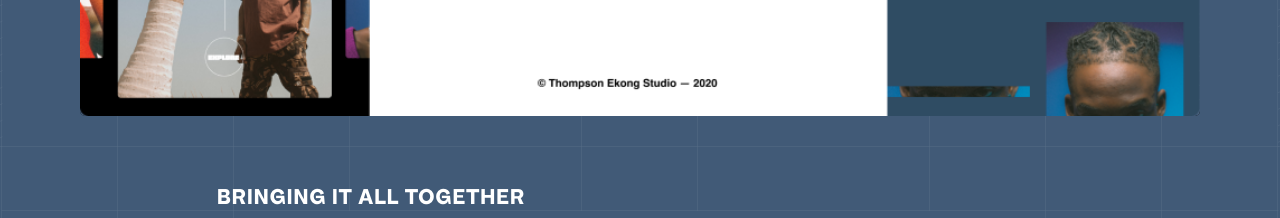
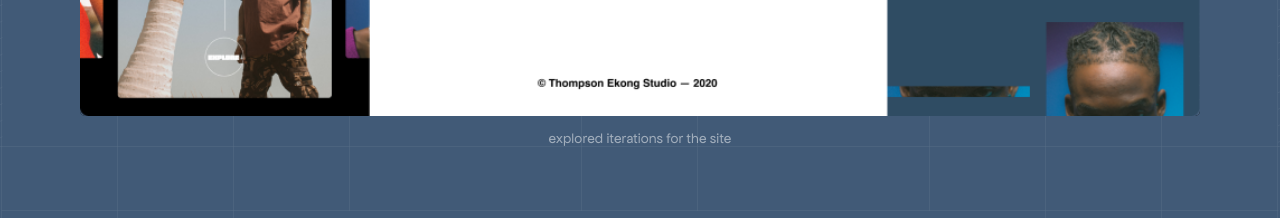
Before and after one commit to audumart/portfolio, a Next.js app: page /tse in a window 1280 px wide. Shown: the part 2680-2898 px from the top of the page. Built offline with nearby package versions, Linux system fonts and the light colour scheme.

Commit message:
additional site content

```diff
--- a/app/tse/page.tsx
+++ b/app/tse/page.tsx
@@ -179,6 +179,9 @@ export default function TsePage() {
               className="absolute inset-0 size-full max-w-none object-cover object-top pointer-events-none"
             />
           </div>
+          <p className="mt-[12px] text-center font-ui text-[14px] text-white/50 tracking-[0.14px]">
+            explored iterations for the site
+          </p>
         </Reveal>
 
         {/* ── Bringing it all together ───────────────────────────── */}
```
